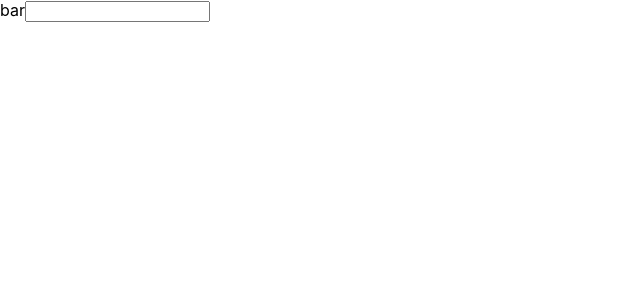
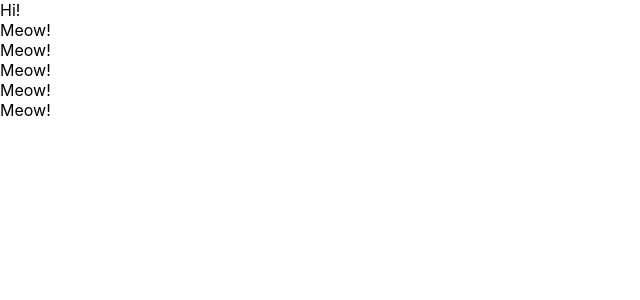
Before and after one commit to Pippippi3104/2020_react-redux, a React (Create React App) app: page / in a window 1280 px wide. Shown: the top 300 px of the page, without its empty margins (0-640 px from the left). Built offline with nearby package versions, Linux system fonts and the light colour scheme.

Commit message:
# finish editing lesson15

```diff
--- a/src/App.js
+++ b/src/App.js
@@ -1,6 +1,7 @@
-import React, {Componet} from 'react';
+import React, {Componet} from "react";
 
-function App() {
+/* class App extends Componet {
+  render() { */
   /*   return (
       <h1>
         Hello World.
@@ -20,12 +21,34 @@ function App() {
 
     //babel repl -> JSXをJSに変換後のコードが見れる
 
-  return (
+/*     return (
       <React.Fragment>
         <label htmlFor="bar">bar</label>
         <input type="text" onClick={() => {console.log("I'm clicking now !")}} />
       </React.Fragment>
     );
   }
+} */
+
+const App = () => {
+  return (
+  <div>
+    Hi!
+    <Cat />
+    <Cat />
+    <Cat />
+    <Cat />
+    <Cat />
+  </div>
+  )
+}
+
+const Cat = () => {
+  return (
+    <div>
+      Meow!
+    </div>
+  )
+}
 
 export default App;
```
Also changed, not shown: 2 other files (tests, documents, lock files or other folders). Lines whose indentation alone changed are shown as unchanged.
